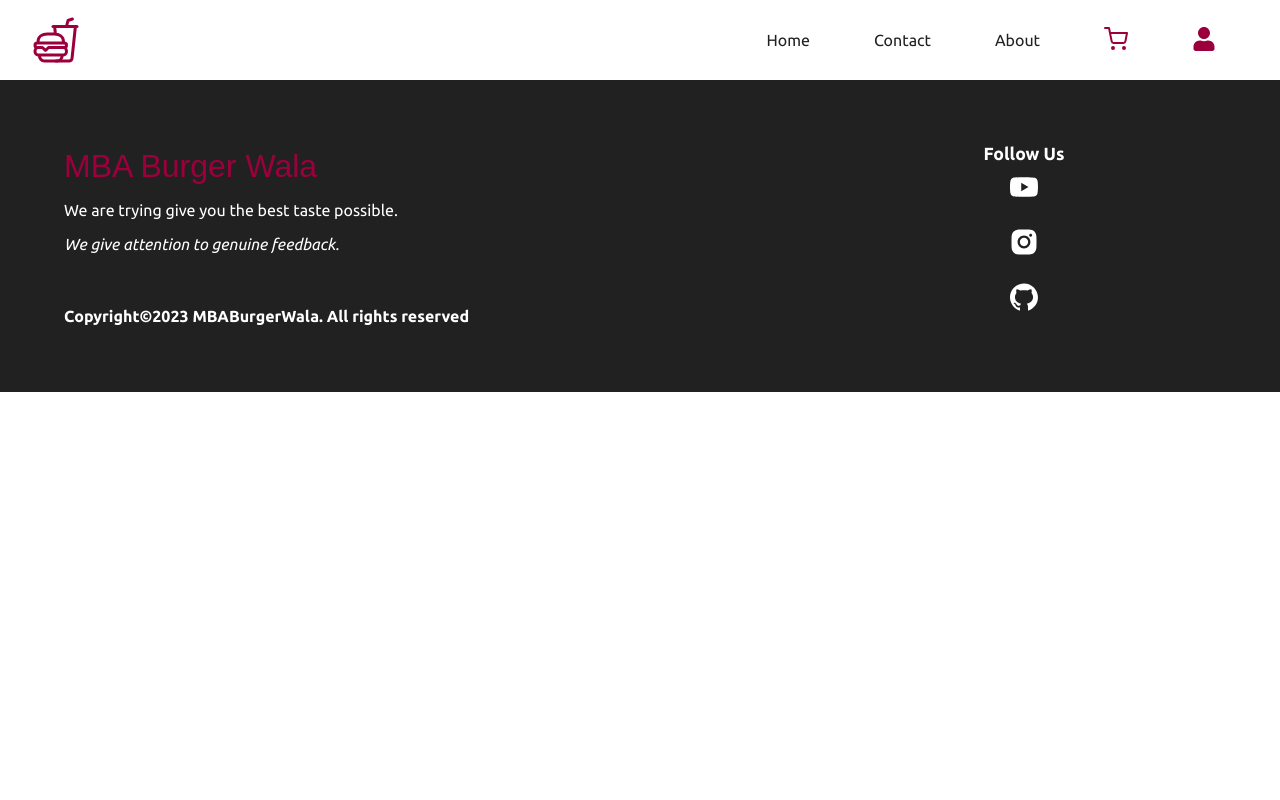
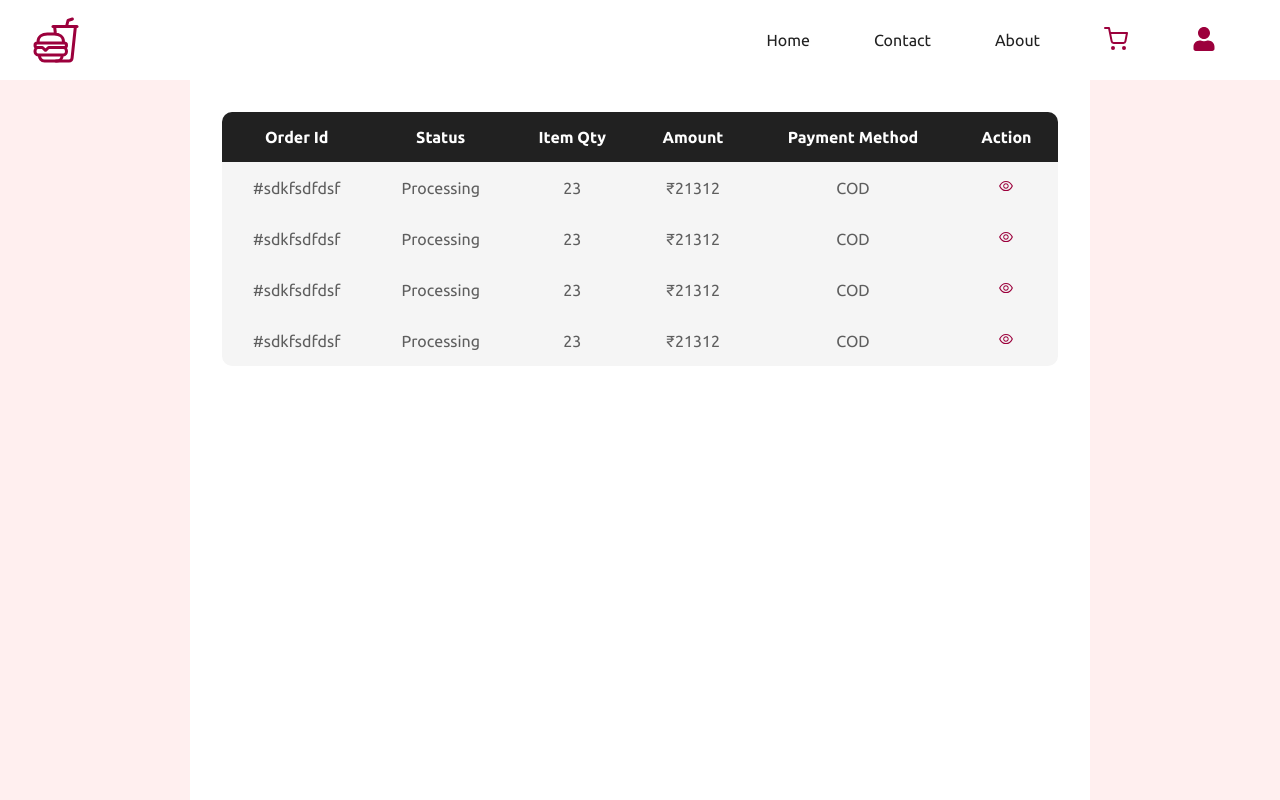
Before and after one commit to SarfrazShah441/Food-Delivery-App, a React (Create React App) app in the folder frontend/: page /myorders in a window 1280 px wide. Shown: the top 800 px of the page. Built offline with nearby package versions, Linux system fonts and the light colour scheme.

Commit message:
orders page UI completed

```diff
--- a/frontend/src/App.js
+++ b/frontend/src/App.js
@@ -13,6 +13,7 @@ import './styles/confirmOrder.scss'
 import './styles/paymentsuccess.scss'
 import './styles/login.scss'
 import './styles/profile.scss'
+import './styles/table.scss'
 import Header from './components/Layout/Header'
 import Home from './components/Home/Home'
 import Footer from './components/Layout/Footer'
@@ -23,6 +24,7 @@ import ConfirmOrder from './components/cart/ConfirmOrder'
 import PaymentSuccess from './components/cart/PaymentSuccess'
 import Login from './components/login/Login'
 import Profile from './components/profile/Profile'
+import MyOrders from './components/myOrders/MyOrders'
 const App = () => {
   return (
     <Router>
@@ -37,6 +39,7 @@ const App = () => {
         <Route path="/paymentsuccess" element={<PaymentSuccess />} />
         <Route path="/login" element={<Login />} />
         <Route path="/me" element={<Profile />} />
+        <Route path="/myorders" element={<MyOrders />} />
       </Routes>
       <Footer />
     </Router>
--- /dev/null
+++ b/frontend/src/components/myOrders/MyOrders.jsx
@@ -0,0 +1,47 @@
+import React from 'react'
+import { AiOutlineEye } from 'react-icons/ai'
+import { Link } from 'react-router-dom'
+
+const MyOrders = () => {
+
+    const arr = [1,2,3,4]
+
+  return (
+      <section className='tableClass'>
+          <main>
+              <table>
+                  <thead>
+                      <tr>
+                        <th>Order Id</th>
+                        <th>Status</th>
+                        <th>Item Qty</th>
+                        <th>Amount</th>
+                        <th>Payment Method</th>
+                        <th>Action</th>
+                      </tr>
+                  </thead>
+                  <tbody>
+                      {
+                          arr.map((i) => (
+                              <tr key={i}>
+                                    <td>#sdkfsdfdsf</td>
+                                    <td>Processing</td>
+                                    <td>23</td>
+                                    <td>₹{21312}</td>
+                                    <td>COD</td>
+                                    <td>
+                                    <Link to={`/order/${"asdsds"}`}>
+                                        <AiOutlineEye />
+                                    </Link>
+                                    </td>
+                              </tr>
+                          ))
+                      }
+                  </tbody>
+              </table>
+          </main>
+      </section>
+  )
+}
+
+export default MyOrders
--- /dev/null
+++ b/frontend/src/styles/table.scss
@@ -0,0 +1,71 @@
+@import 'colors';
+
+.tableClass {
+  background-color: $pink;
+  width: 100%;
+  height: 100vh;
+
+  main {
+    max-width: 900px;
+    background-color: white;
+    margin: auto;
+    height: 100%;
+    padding: 2rem;
+    overflow-x: auto;
+
+    > table {
+      width: 100%;
+      text-align: center;
+      border-collapse: collapse;
+      tr {
+        background-color: whitesmoke;
+
+        &:last-child {
+          td:first-child {
+            border-radius: 0 0 0 10px;
+          }
+
+          td:last-child {
+            border-radius: 0 0 10px 0;
+          }
+        }
+      }
+
+      td,
+      th {
+        padding: 1rem;
+      }
+
+      th {
+        background-color: $dark;
+        color: white;
+        &:first-child {
+          border-radius: 10px 0 0 0;
+        }
+
+        &:last-child {
+          border-radius: 0 10px 0 0;
+        }
+      }
+
+      td {
+        color: $lightdark;
+        > img {
+          width: 30px;
+          height: 30px;
+          border-radius: 100%;
+        }
+
+        > a {
+          color: $red;
+        }
+        > button {
+          border: none;
+          cursor: pointer;
+          margin: 0.25rem;
+          color: $red;
+        }
+      }
+    }
+  }
+}
```
